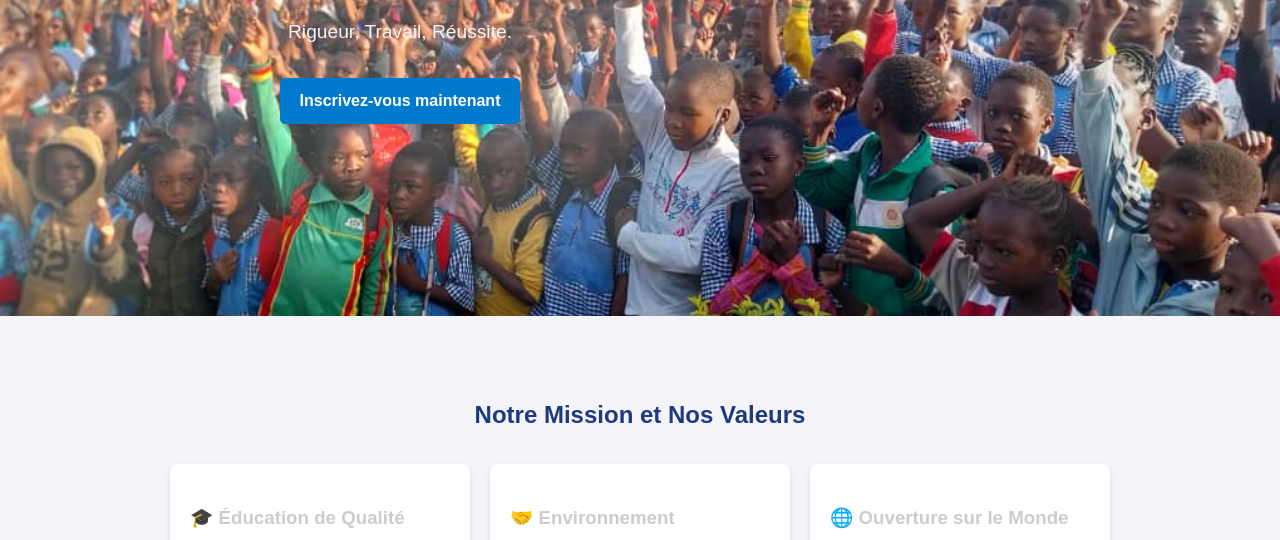
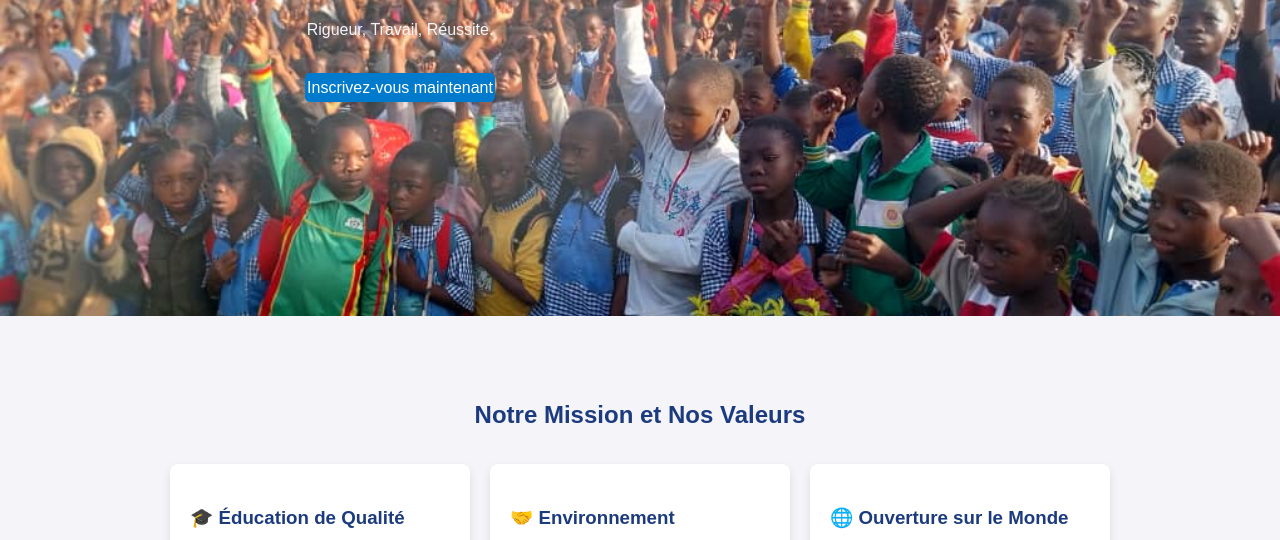
Before and after one commit to Richsone-dev/ABC-SCHOOL-INTERNATIONNAL, a plain HTML site: page index.html in a window 1280 px wide. Shown: the part 336-876 px from the top of the page. Drawn offline with Linux system fonts and the light colour scheme.

Commit message:
first commit

```diff
--- a/styles/index.css
+++ b/styles/index.css
@@ -184,7 +184,7 @@ h1, h2{
 }
 
 .hero p {
-    font-size: 1.2rem;
+    font-size: 1rem;
     margin-bottom: 30px;
 }
 
@@ -192,10 +192,9 @@ h1, h2{
     display: inline-block;
     background-color: #007acc;
     color: white;
-    padding: 10px 20px;
+    padding: 2px;
     text-decoration: none;
     border-radius: 5px;
-    font-weight: bold;
     transition: background-color 0.3s ease, transform 0.3s ease;
     box-shadow: 0 4px 8px rgba(0, 0, 0, 0.1);
 }
@@ -269,7 +268,7 @@ h1, h2{
 }
 
 .card h3 {
-    color: #ccc;
+    color: #1C3B7F;
 }
 
 .cycle-img{
@@ -284,6 +283,7 @@ h1, h2{
     box-shadow: 0 4px 8px rgba(0, 0, 0, 0.1);
     transition: transform 0.3s ease;
 }
+
 .cycle-img:hover {
     box-shadow: 0 4px 8px rgba(0, 0, 0, 0.1);
     transform: translateY(-5px);
@@ -307,14 +307,16 @@ h1, h2{
     font-weight: bold;
     transition: all 0.3s ease-in-out;
     position: relative;
-    background-color: #e6f0ff;
 }
 
 #niveaux a {
     text-decoration: none;
-    color: #ffff;
+    color: #1C3B7F;
     display: block;
     padding: 10px 20px;
+}
+#niveaux a:hover{
+    color: white;
 }
 
 #niveaux ul li:hover {
```
